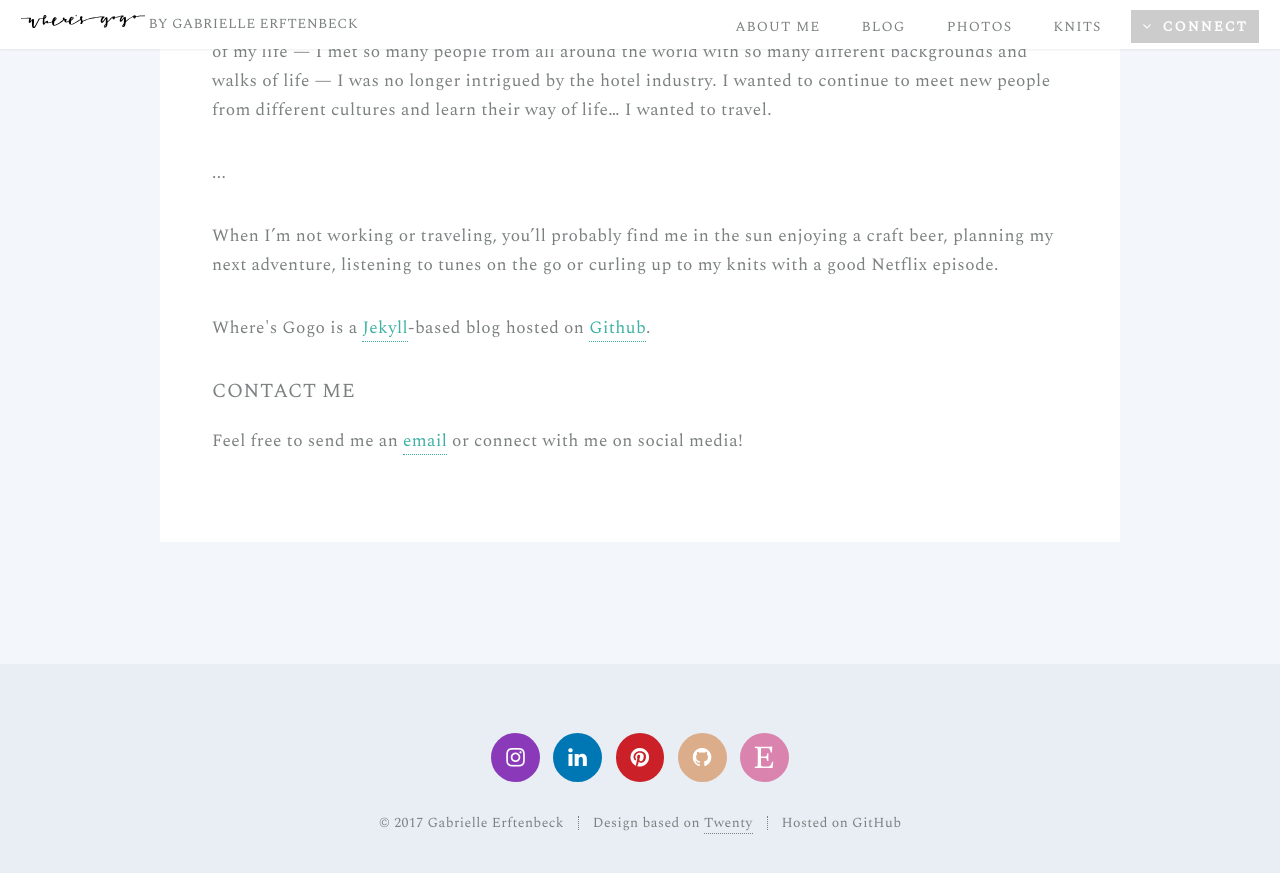
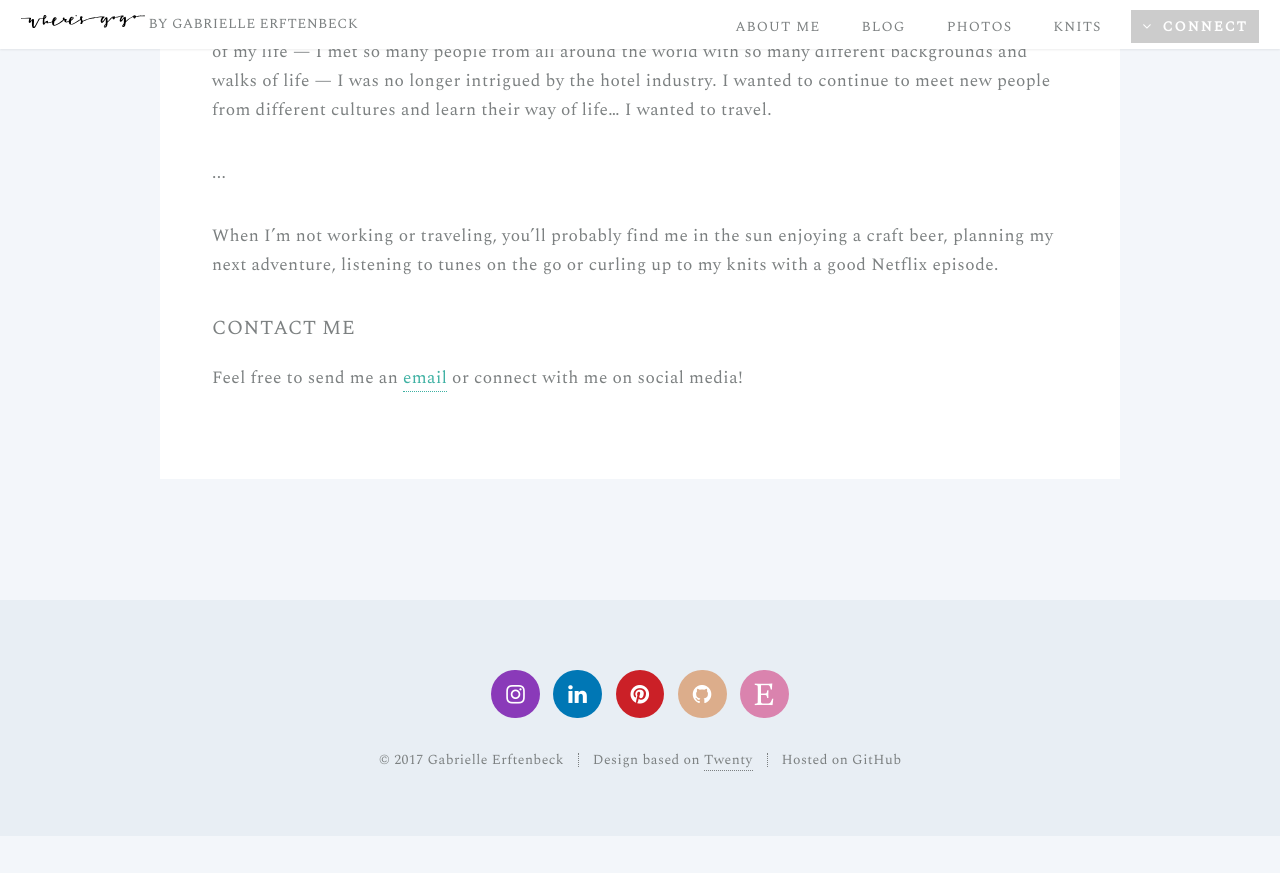
Before and after one commit to wheresgogo/wheresgogo.github.io, a Jekyll site: the page built from about.html, in a window 1280 px wide and 900 px high, scrolled down 1630 px. Shown: the top 873 px of the window. Built offline with Jekyll 4.4.1, drawn with Linux system fonts in a browser that asks for light colours; after the commit the page ends 2466 px from its top, so only the background shows below that.

Commit message:
Omitted plug for GitHub and Jekyll ); added link to Etsy shop

```diff
--- a/_includes/footer.html
+++ b/_includes/footer.html
@@ -6,7 +6,7 @@
         <li><a href="https://www.linkedin.com/in/gabrielle-erftenbeck-660263aa/" class="icon circle fa-linkedin"><span class="label">Linked In</span></a></li>
         <li><a href="https://www.pinterest.com/gabrielleerften/" class="icon circle fa-pinterest"><span class="label">Pinterest+</span></a></li>
         <li><a href="https://github.com/wheresgogo/" class="icon circle fa-github"><span class="label">Github</span></a></li>
-        <li><a href="#" class="icon circle fa-etsy"><span class="label">Untappd</span></a></li>
+        <li><a href="wearsgogo.com" class="icon circle fa-etsy"><span class="label">Untappd</span></a></li>
     </ul>
 
     <ul class="copyright">
--- a/about.html
+++ b/about.html
@@ -34,7 +34,6 @@ layout: default
 									<p>After my sophomore year, I set off to study abroad in Guangzhou, China, for six months. While there, I learned, both professionally and personally, more than I had up until that point in university. I was working in the beautiful five-star Shangri-La Guangzhou. Although this was one of the best experiences of my life — I met so many people from all around the world with so many different backgrounds and walks of life — I was no longer intrigued by the hotel industry. I wanted to continue to meet new people from different cultures and learn their way of life… I wanted to travel.</p>
 									<p>...</p>
 									<p>When I’m not working or traveling, you’ll probably find me in the sun enjoying a craft beer, planning my next adventure, listening to tunes on the go or curling up to my knits with a good Netflix episode.</p>
-									<p>Where's Gogo is a <a href="https://jekyllrb.com">Jekyll</a>-based blog hosted on <a href="https://github.com">Github</a>.</p>
 									<header>
 										<h3>Contact Me</h3>
 									</header>
```
